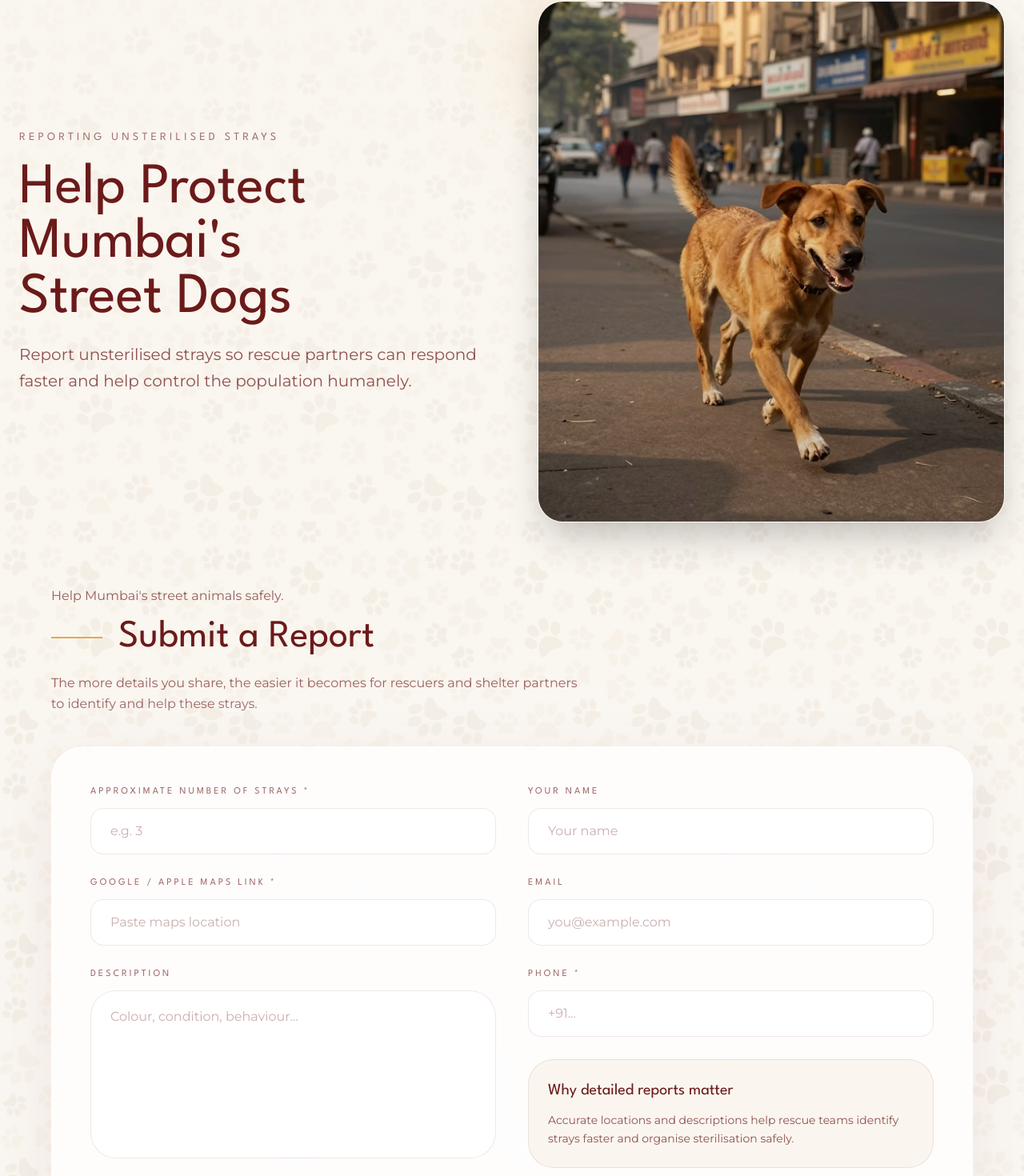
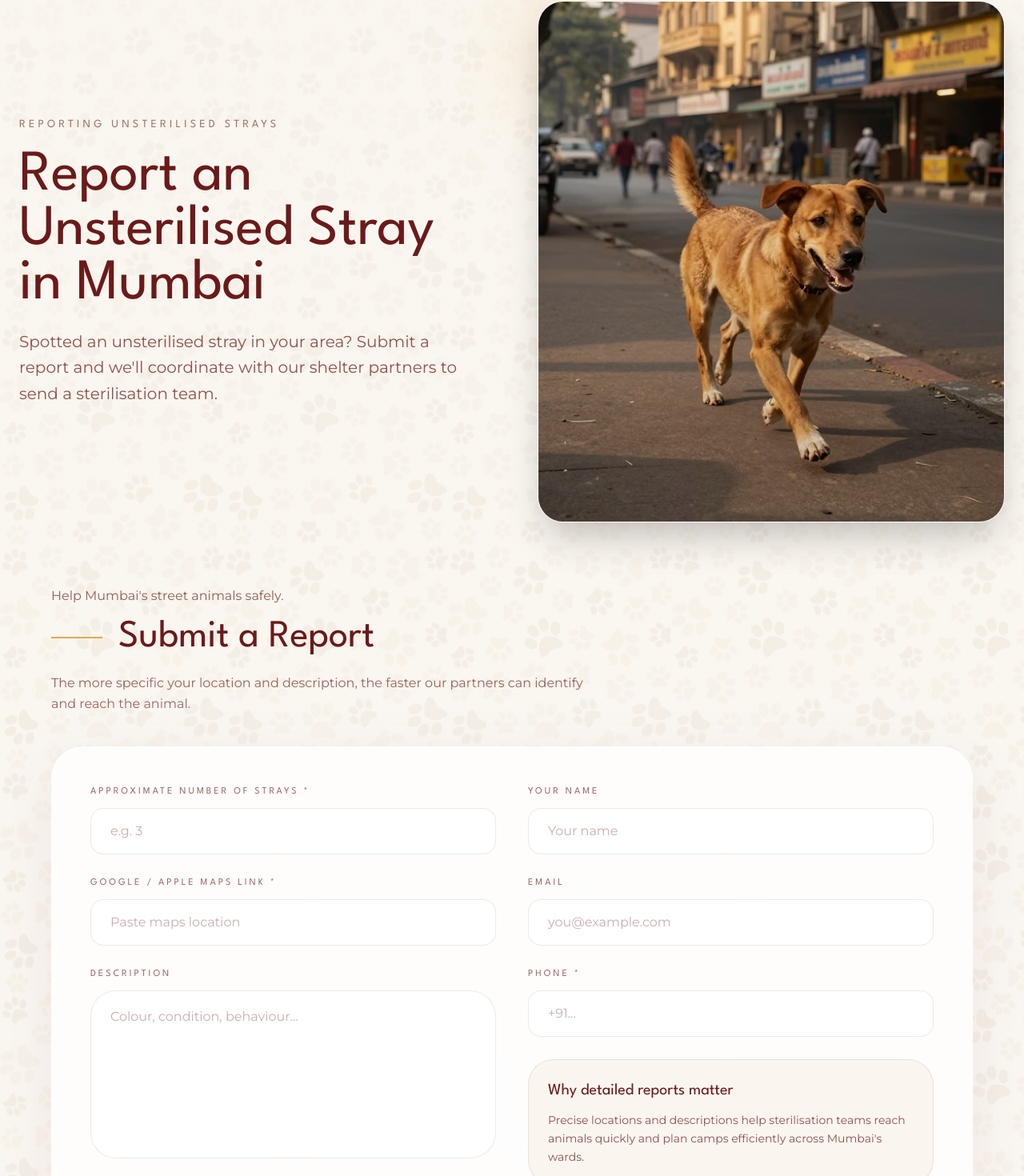
Before and after one commit to mukesh-athena/paw-forward, a Next.js app: page /report-strays in a window 1280 px wide. Shown: the part 159-1629 px from the top of the page at 80% size. Built offline with nearby package versions, Linux system fonts and the light colour scheme.

Commit message:
Update page.js

```diff
--- a/app/report-strays/page.js
+++ b/app/report-strays/page.js
@@ -163,19 +163,14 @@ export default function ReportStrays() {
                   className="text-5xl md:text-7xl leading-[0.95] text-[#6B1A1A]"
                   style={{ fontFamily: "var(--font-spartan)" }}
                 >
-                  Help Protect
-                  <br />
-                  Mumbai&apos;s
-                  <br />
-                  Street Dogs
+                  Report an Unsterilised Stray in Mumbai
                 </h1>
 
                 <p
                   className="text-lg md:text-xl text-[#6B1A1A]/75 leading-relaxed max-w-xl"
                   style={{ fontFamily: "var(--font-montserrat)" }}
                 >
-                  Report unsterilised strays so rescue partners can respond
-                  faster and help control the population humanely.
+                  Spotted an unsterilised stray in your area? Submit a report and we&apos;ll coordinate with our shelter partners to send a sterilisation team.
                 </p>
               </div>
 
@@ -225,8 +220,7 @@ export default function ReportStrays() {
                 className="text-base text-[#6B1A1A]/70 leading-relaxed max-w-2xl"
                 style={{ fontFamily: "var(--font-montserrat)" }}
               >
-                The more details you share, the easier it becomes for rescuers
-                and shelter partners to identify and help these strays.
+                The more specific your location and description, the faster our partners can identify and reach the animal.
               </p>
             </div>
 
@@ -312,8 +306,7 @@ export default function ReportStrays() {
                       className="text-sm text-[#6B1A1A]/75 leading-relaxed"
                       style={{ fontFamily: "var(--font-montserrat)" }}
                     >
-                      Accurate locations and descriptions help rescue teams
-                      identify strays faster and organise sterilisation safely.
+                      Precise locations and descriptions help sterilisation teams reach animals quickly and plan camps efficiently across Mumbai&apos;s wards.
                     </p>
                   </div>
                 </div>
```
